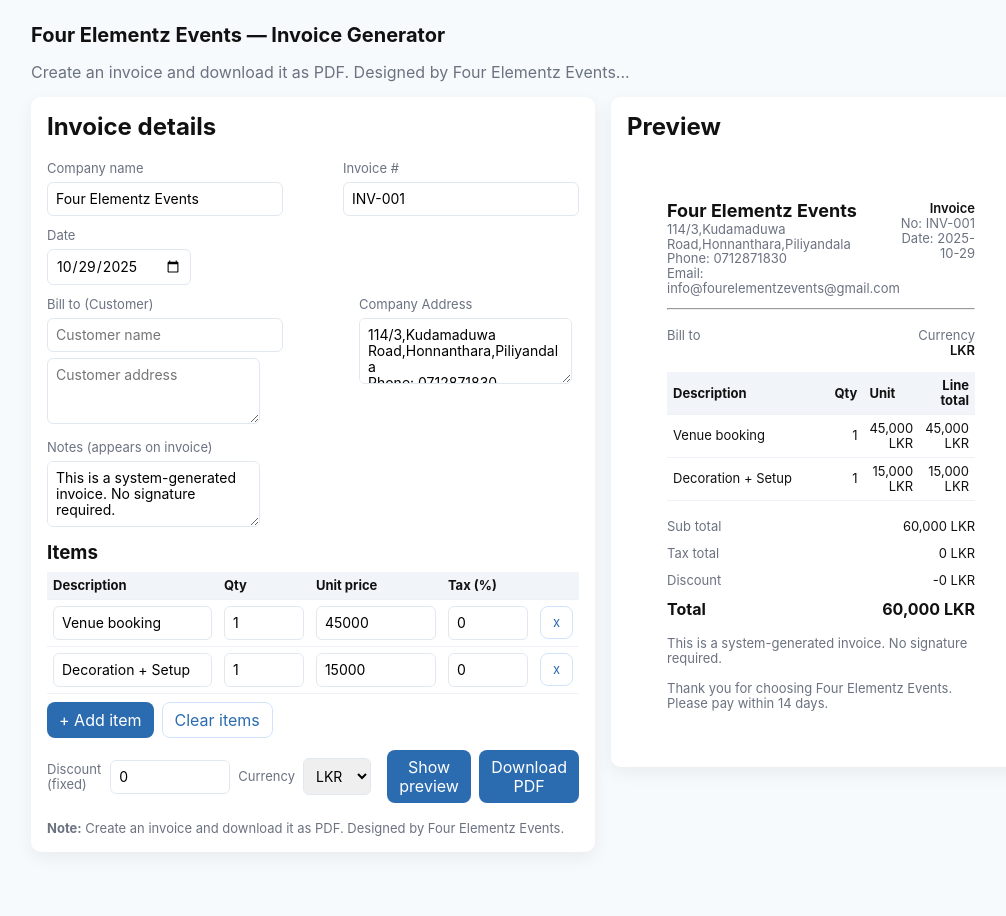
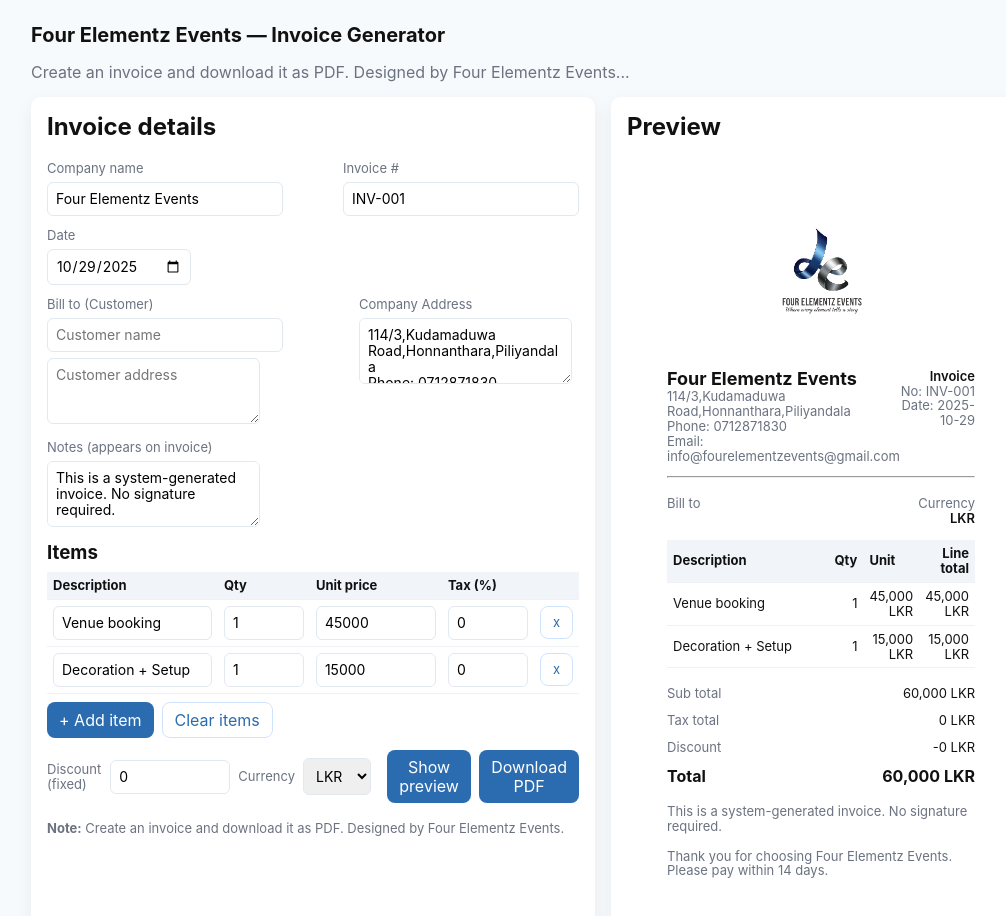
Before and after one commit to swtdulshan/four-elementz-invoices, a plain HTML site: page index.html in a window 1280 px wide. Both pictures are taken after a click on the button "Show preview". Shown: the whole page, without its empty margins (109-1115 px from the left). Before the commit the page ends 876 px from the top, so only its background shows below. Drawn offline with nearby package versions, Linux system fonts and the light colour scheme.

Commit message:
Update index.html

```diff
--- a/index.html
+++ b/index.html
@@ -125,7 +125,6 @@ Email: info@fourelementzevents@gmail.com</textarea>
     </div>
   </div>
 
-  <!-- libraries -->
   <script src="https://cdnjs.cloudflare.com/ajax/libs/html2pdf.js/0.10.1/html2pdf.bundle.min.js"></script>
 
   <script>
@@ -203,6 +202,9 @@ Email: info@fourelementzevents@gmail.com</textarea>
       }).join('');
 
       previewDiv.innerHTML = `
+        <div style="text-align: center; margin-bottom: 20px;">
+          <img src="element_logo.png" alt="Four Elementz Events Logo" style="width: 120px; height: auto;">
+        </div>
         <div class="invoice-head">
           <div>
             <strong style="font-size:18px">${escapeHtml(data.companyName)}</strong>
```
